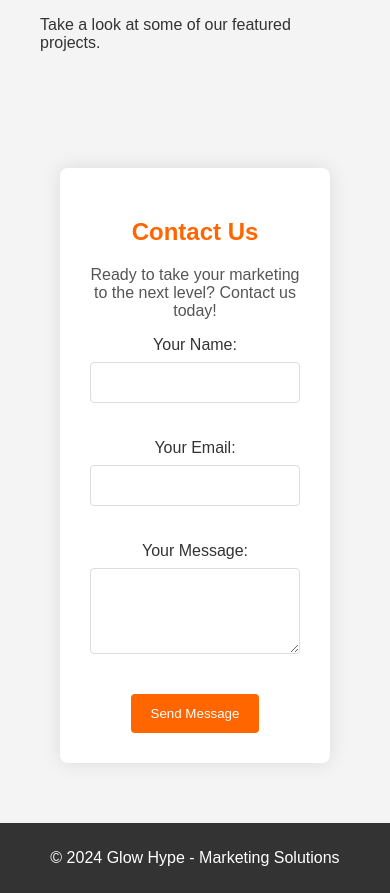
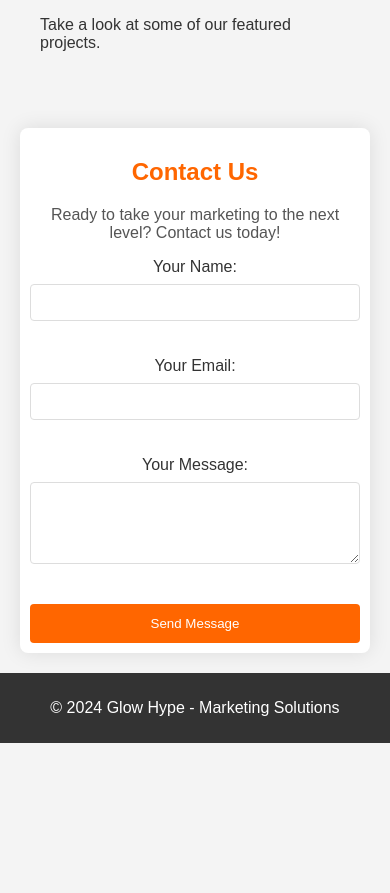
Before and after one commit to fabrigabriell/glowHype, a plain HTML site: page index.html in a window 390 px wide. Shown: the part 1117-2010 px from the top of the page. After the commit the page ends 1860 px from the top, so only its background shows below. Drawn offline with Linux system fonts and the light colour scheme.

Commit message:
Add files via upload

```diff
--- a/css/style.css
+++ b/css/style.css
@@ -144,3 +144,30 @@ body {
     width: 100%;
     bottom: 0;
   }
+
+  /* Media Query */
+
+  @media (max-width: 768px) {
+    .contact-form {
+      padding: 20px;
+    }
+
+    button {
+      width: 100%;
+    }
+  }
+
+  @media (max-width: 480px) {
+    .contact-form {
+      padding: 10px;
+    }
+
+    input,
+    textarea {
+      padding: 10px;
+    }
+
+    section#contact {
+      padding: 20px;
+    }
+  }
```
Also changed, not shown: index.html (line endings or trailing spaces).
